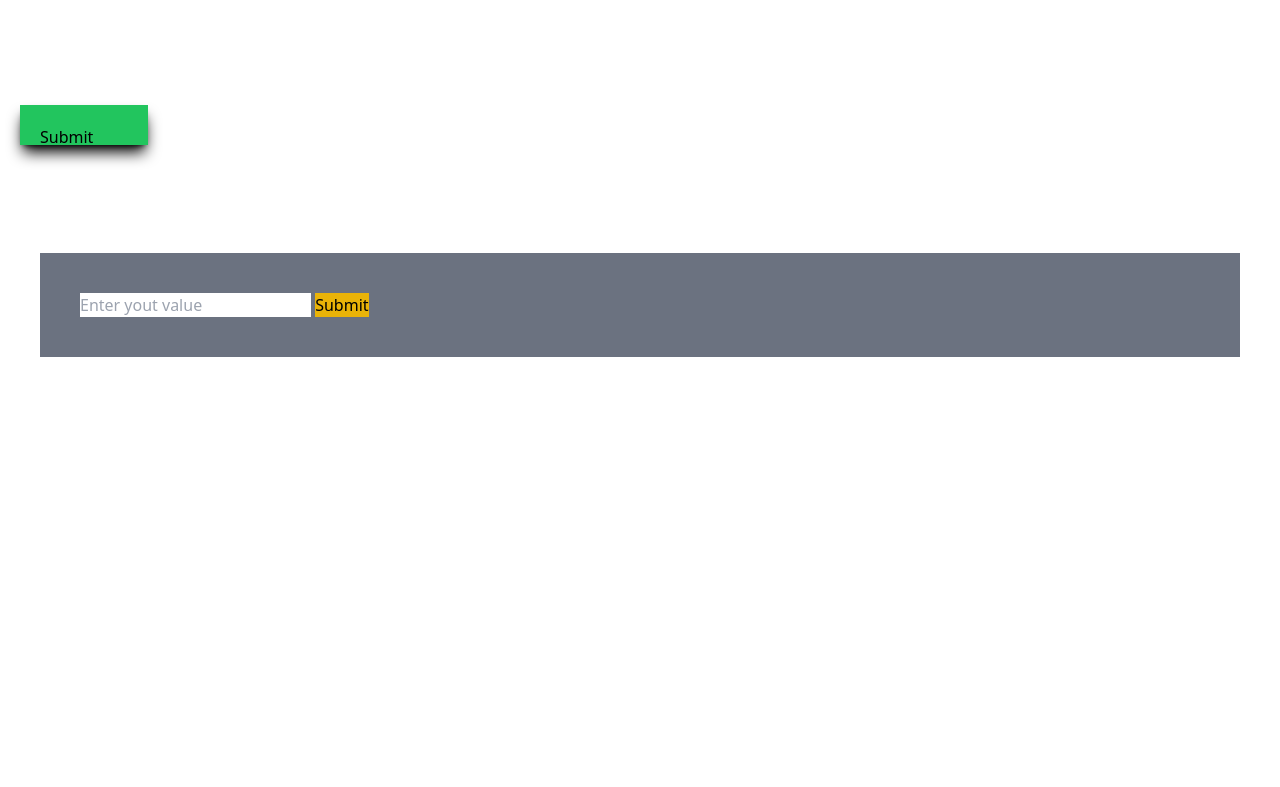
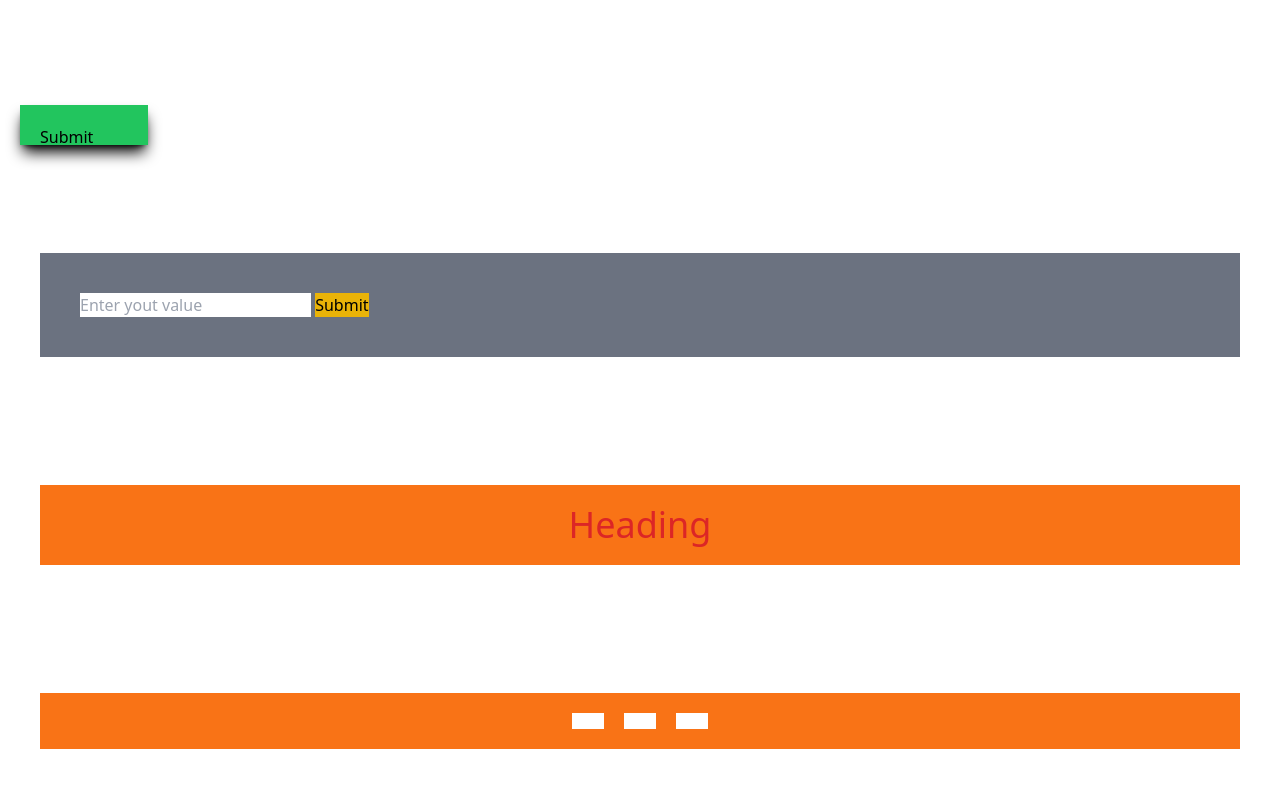
Before and after one commit to saritrungj/learn-css-framework, a plain HTML site: page 01-tailwindcss/src/index.html in a window 1280 px wide. Shown: the part 2491-3278 px from the top of the page. Before the commit the page ends 2936 px from the top, so only its background shows below. Drawn offline with Linux system fonts and the light colour scheme.

Commit message:
Learn about tailwindcss

```diff
--- a/01-tailwindcss/src/index.html
+++ b/01-tailwindcss/src/index.html
@@ -192,9 +192,21 @@
   </form> <br><br>
 
   <!--
-    Responsive Web Design
-    COntainer and breakpoint =>
+   ** Responsive Web Design **
+    COntainer and breakpoint => {sm, md, lg, xl, 2xl}:
   -->
+  <div class="bg-orange-500 m-10 p-5 flex justify-center items-center">
+    <h1 class="text-4xl sm:text-black md:text-white lg:text-red-600">Heading</h1>
+  </div><br><br>
+
+  <!--
+    flexbox =>
+  -->
+  <div class="bg-orange-500 m-10 p-5 flex flex-row gap-5 items-center justify-center">
+      <div class="bg-white w-8 h-4"></div>
+      <div class="bg-white w-8 h-4"></div>
+      <div class="bg-white w-8 h-4"></div>
+  </div>
 </body>
 
 </html>
```
Also changed, not shown: 01-tailwindcss/src/output.css. Lines whose indentation alone changed are shown as unchanged.
